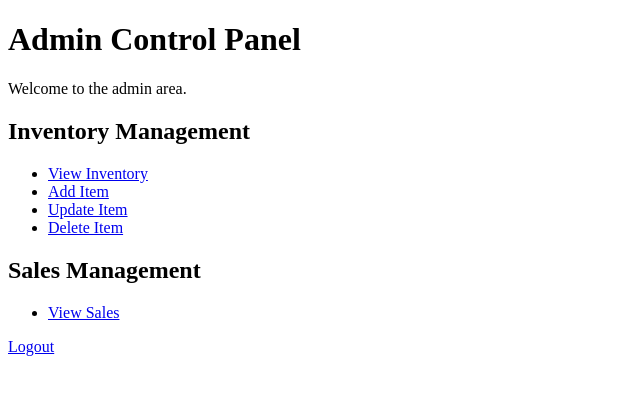
After one commit to Devin1mc/CSC289-Group5-GloryDays, a Flask app: template src/templates/admin.html in a window 1280 px wide. The commit adds this page. Shown: the top 395 px of the page, without its empty margins (0-640 px from the left). Run offline with Flask 3, Linux system fonts and the light colour scheme; the template is opened without the code that fills it, so the values that code supplies are empty.

Commit message:
Basic logic for Admin page with no CSS

```diff
--- a/src/app.py
+++ b/src/app.py
@@ -75,6 +75,13 @@ def inventory_data():
     items_list = [dict(item) for item in items]
     return jsonify(items_list)
 
+@app.route('/admin')
+def admin_page():
+    # Basic session check (replace with proper authentication)
+    if 'user' in session:
+        return render_template('admin.html')
+    else:
+        return redirect(url_for('login'))
 
 if __name__ == "__main__":
     app.run(debug=True)
--- /dev/null
+++ b/src/templates/admin.html
@@ -0,0 +1,27 @@
+<!DOCTYPE html>
+<html>
+<head>
+    <title>Admin Panel</title>
+</head>
+<body>
+    <h1>Admin Control Panel</h1>
+
+    <p>Welcome to the admin area.</p>
+
+    <h2>Inventory Management</h2>
+    <ul>
+        <li><a href="/inventory_list">View Inventory</a></li>
+        <li><a href="/add_inventory">Add Item</a></li>
+        <li><a href="/update_inventory">Update Item</a></li>
+        <li><a href="/delete_inventory">Delete Item</a></li>
+    </ul>
+
+    <h2>Sales Management</h2>
+    <ul>
+        <li><a href="/sales" class="px-4 py-2 bg-green-600 text-white rounded-md">View Sales</a></li>
+    </ul>
+
+    <a href="/logout">Logout</a>
+
+</body>
+</html>
--- a/src/templates/inventory.html
+++ b/src/templates/inventory.html
@@ -46,6 +46,9 @@
         <span class="text-lg font-semibold">Employee: John Doe</span>
       </div>
       <!-- Link to Sales Page -->
+      {% if session.role == 'admin' %}
+        <a href="{{ url_for('admin_page') }}">Admin</a>
+      {% endif %}
       <a href="/sales" class="px-4 py-2 bg-green-600 text-white rounded-md">View Sales</a>
     </div>
 
```
Also changed, not shown: src/login.py (+5 -2 lines), src/templates/register.html (+6 -2 lines).
